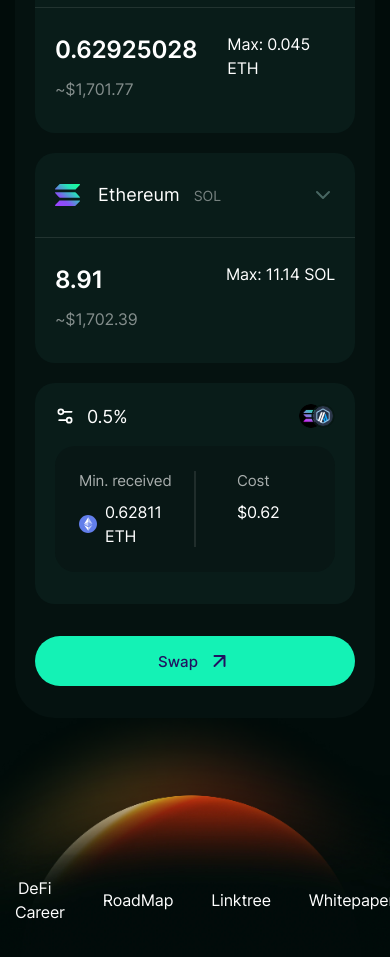
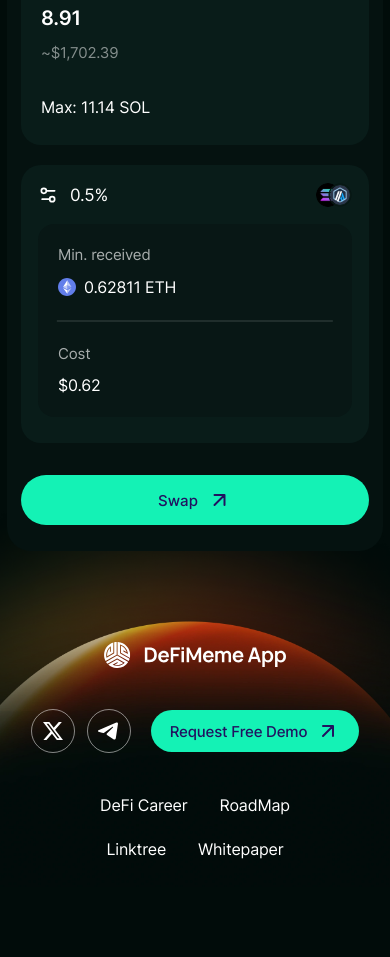
Before and after one commit to XeindsTwo/defi, a plain HTML site: page app/index.html in a window 390 px wide. Shown: the part 3174-4131 px from the top of the page. After the commit the page ends 4061 px from the top, so only its background shows below. Drawn offline with Linux system fonts and the light colour scheme; a web font is replaced by a local one.

Commit message:
адаптив подвала и секции свапа

```diff
--- a/app/scss/components/_footer.scss
+++ b/app/scss/components/_footer.scss
@@ -1,24 +1,71 @@
 .footer {
   padding-bottom: 40px;
+  @media (max-width: 1300px) {
+    padding-bottom: 26px;
+  }
 
   &__inner {
     display: flex;
     align-items: center;
     justify-content: space-between;
+    @media (max-width: 1300px) {
+      gap: 30px;
+      flex-wrap: wrap;
+    }
+    @include r($sm) {
+      flex-direction: column;
+      gap: 40px;
+      align-items: center;
+    }
+
+    img {
+      @media (max-width: 1300px) {
+        width: 182px;
+        height: auto;
+      }
+    }
+  }
+
+  &__nav {
+    @media (max-width: 1300px) {
+      width: 100%;
+      order: 2;
+    }
   }
 
   &__logo, &__right {
     max-width: 380px;
     width: 100%;
+    @media (max-width: 1300px) {
+      max-width: max-content;
+    }
   }
 
   &__right {
     @include flex-align-center(32);
     justify-content: flex-end;
+    @media (max-width: 1300px) {
+      gap: 20px;
+    }
+    @media (max-width: 370px) {
+      flex-direction: column;
+    }
   }
 
   &__list {
     @include flex-align-center(32);
+    flex-wrap: wrap;
+    gap: 20px 32px;
+    @media (max-width: 1300px) {
+      gap: 20px 26px;
+    }
+    @include r($sm) {
+      justify-content: center;
+    }
+    @media (max-width: 420px) {
+      max-width: 280px;
+      margin: 0 auto;
+    }
   }
 
   &__link {
--- a/app/scss/home/_swap.scss
+++ b/app/scss/home/_swap.scss
@@ -2,9 +2,42 @@
   &__title {
     font-size: 72px;
     font-weight: 700;
+    line-height: 1.1;
     font-family: $vela;
     text-align: center;
     margin-bottom: 30px;
+    @media (max-width: 1300px) {
+      font-size: 66px;
+    }
+    @include r($desktop) {
+      font-size: 62px;
+    }
+    @include r($lg) {
+      font-size: 58px;
+      margin-bottom: 20px;
+    }
+    @media (max-width: 860px) {
+      font-size: 54px;
+      margin-bottom: 30px;
+    }
+    @include r($tablet) {
+      font-size: 50px;
+    }
+    @media (max-width: 680px) {
+      font-size: 46px;
+    }
+    @include r($sm) {
+      font-size: 42px;
+    }
+    @media (max-width: 530px) {
+      font-size: 40px;
+    }
+    @include r($phone) {
+      font-size: 38px;
+    }
+    @media (max-width: 390px) {
+      font-size: 36px;
+    }
   }
 
   &__text {
@@ -12,6 +45,17 @@
     text-align: center;
     margin-bottom: 52px;
     color: rgba($white, .7);
+    @include r($desktop) {
+      margin-bottom: 36px;
+    }
+    @include r($tablet) {
+      max-width: 460px;
+      margin: 0 auto 36px;
+    }
+    @include r($phone) {
+      font-size: 16px;
+      max-width: 350px;
+    }
   }
 
   &__form {
@@ -20,6 +64,18 @@
     margin: 0 auto 150px;
     padding: 20px 20px 32px;
     background-color: #051210;
+    @media (max-width: 1300px) {
+      margin-bottom: 120px;
+    }
+    @include r($tablet) {
+      margin-bottom: 100px;
+      border-radius: 30px;
+    }
+    @include r($sm) {
+      border-radius: 24px;
+      padding: 14px 14px 26px;
+      margin: 0 -8px 90px;
+    }
   }
 
   &__items {
@@ -33,6 +89,9 @@
     padding: 20px 20px 32px;
     background-color: #091c19;
     transition: background-color .4s;
+    @include r($phone) {
+      padding: 18px 17px 26px;
+    }
 
     &:hover {
       background-color: #0b2523;
@@ -48,6 +107,10 @@
     padding: 10px 0;
     margin-bottom: 20px;
     transition: color .4s, background-color .4s;
+    @include r($sm) {
+      font-size: 17px;
+      gap: 14px;
+    }
 
     &:hover {
       color: $accent;
@@ -68,6 +131,9 @@
     margin-left: -4px;
     transform: translateY(2px);
     color: rgba($white, .45);
+    @include r($sm) {
+      transform: translateY(1px);
+    }
   }
 
   &__info {
@@ -76,6 +142,10 @@
     margin: 0 -20px;
     padding: 24px 20px 0;
     border-top: 1px solid rgba($white, .1);
+    @include r($phone) {
+      flex-direction: column;
+      margin: 0 -17px;
+    }
   }
 
   &__left {
@@ -85,10 +155,19 @@
   &__value {
     font-size: 24px;
     font-weight: 600;
+    @include r($sm) {
+      font-size: 22px;
+    }
+    @media (max-width: 480px) {
+      font-size: 20px;
+    }
   }
 
   &__total {
     color: rgba($white, .5);
+    @media (max-width: 480px) {
+      font-size: 15px;
+    }
   }
 
   &__result {
@@ -98,6 +177,9 @@
     &-left {
       @include flex-align-center(12);
       font-size: 18px;
+      @media (max-width: 530px) {
+        font-size: 17px;
+      }
     }
   }
 
@@ -109,6 +191,11 @@
     border-radius: 20px;
     background-color: #081715;
     grid-template-columns: repeat(2, 1fr);
+    @include r($phone) {
+      grid-template-columns: repeat(1, 1fr);
+      padding: 20px;
+      border-radius: 16px;
+    }
 
     &::before {
       @include pseudo;
@@ -116,11 +203,18 @@
       height: 60%;
       width: 1px;
       background-color: rgba($white, .2);
+      @include r($phone) {
+        width: 88%;
+        height: 1px;
+      }
     }
 
     &-item {
       &:last-child {
         padding-left: 20px;
+        @include r($phone) {
+          padding-left: 0;
+        }
       }
     }
 
--- a/app/scss/vendor/_global.scss
+++ b/app/scss/vendor/_global.scss
@@ -96,6 +96,33 @@
 
 .image-end {
   bottom: 0;
+  @media (max-width: 1460px) {
+    height: 1400px;
+  }
+  @include r($desktop) {
+    height: 1350px;
+  }
+  @media (max-width: 1100px) {
+    height: 1300px;
+  }
+  @include r($lg) {
+    height: 1200px;
+  }
+  @media (max-width: 820px) {
+    height: 1100px;
+  }
+  @include r($tablet) {
+    height: 1300px;
+  }
+  @media (max-width: 660px) {
+    height: 1100px;
+  }
+  @include r($sm) {
+    height: 520px;
+  }
+  @include r($phone) {
+    height: 490px;
+  }
 }
 
 ::-webkit-scrollbar {
```
Also changed, not shown: app/css/style.min.css.
